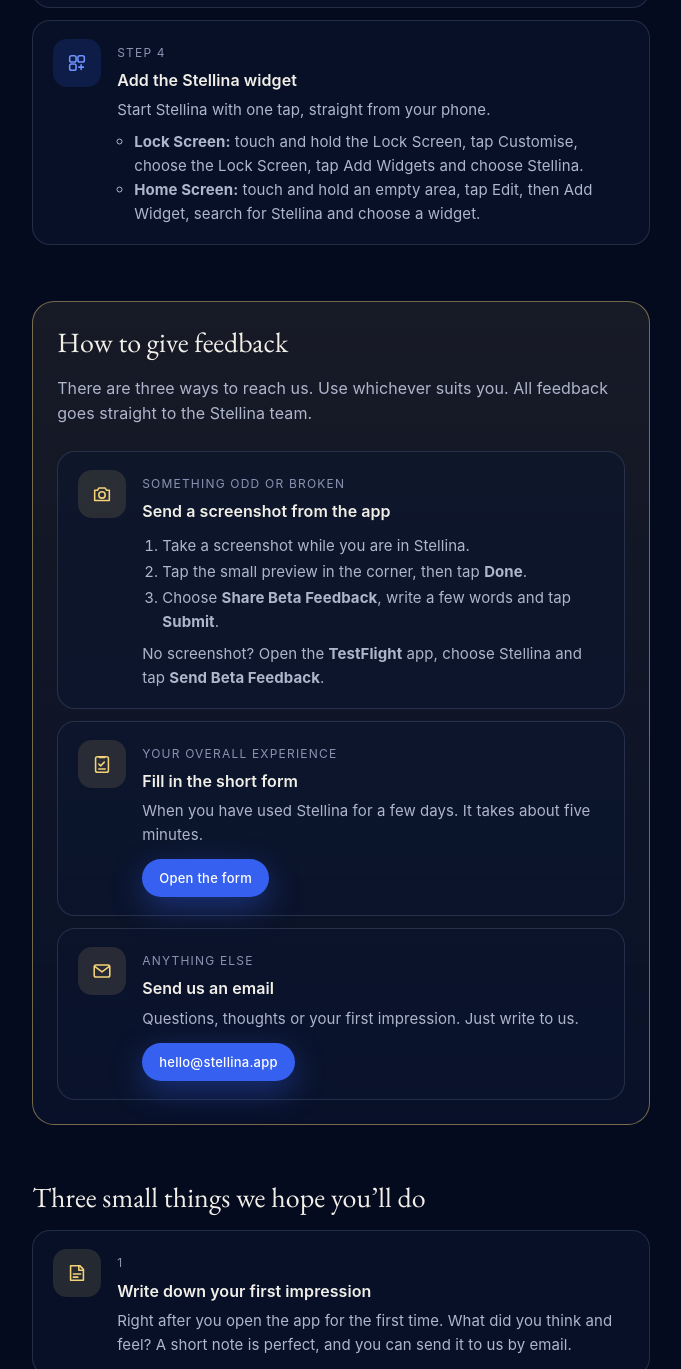
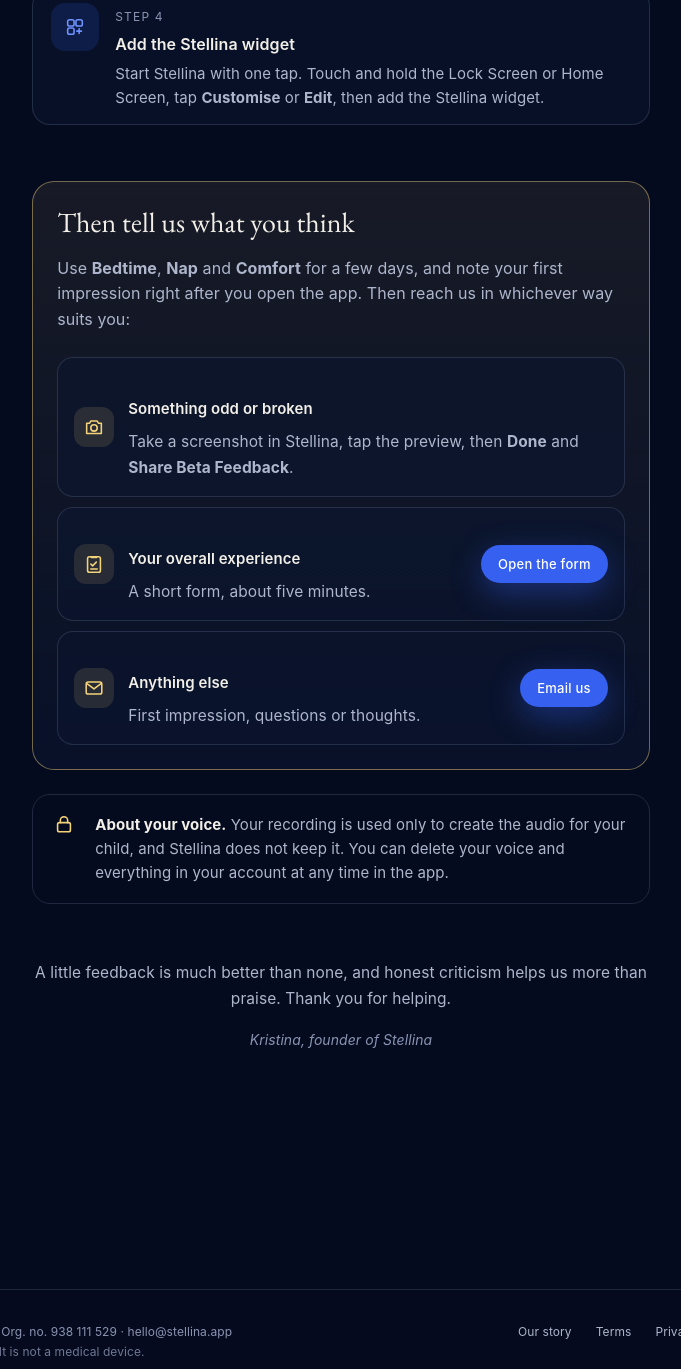
Before and after one commit to stellina-app/stellina-web, a plain HTML site: page beta/index.html in a window 1280 px wide. Shown: the part 1215-2584 px from the top of the page, without its empty margins (299-980 px from the left). Drawn offline with Linux system fonts and the light colour scheme.

Commit message:
Beta page: shorter, one combined feedback section, compact cards
Co-Authored-By: Claude Opus 5.5 <noreply@anthropic.com>
Claude-Session: https://claude.ai/code/session_01DMEVQCKyhoMwHgF2iyuCgq

```diff
--- a/beta/index.html
+++ b/beta/index.html
@@ -275,6 +275,16 @@
   .bt-fb ol.bt-how li { margin: 2px 0; }
   .bt-jump { display: inline-flex; align-items: center; gap: 8px; margin-top: var(--space-5); color: var(--star); font-weight: 600; font-size: 15px; text-decoration: none; }
   .bt-jump:hover { text-decoration: underline; }
+  .beta ul.bt-ways { padding-left: 0; margin-left: 0; }
+  .bt-ways { list-style: none; margin: 0; padding: 0; display: grid; gap: 10px; }
+  .bt-ways li { display: grid; grid-template-columns: 40px 1fr auto; gap: 14px; align-items: center; padding: 14px 16px; border: 1px solid var(--line); border-radius: 16px; background: rgba(11, 22, 49, .55); }
+  .bt-ways .bt-ico { width: 40px; height: 40px; border-radius: 12px; display: grid; place-items: center; background: rgba(244, 210, 122, .12); color: var(--star); }
+  .bt-ways h3 { margin: 0 0 2px; font-size: 16px; font-weight: 600; color: var(--ink); }
+  .bt-ways p { margin: 0; color: var(--ink-muted); font-size: 15px; line-height: 1.5; }
+  .bt-ways .btn { white-space: nowrap; border-radius: 999px; }
+  @media (max-width: 560px) { .bt-ways li { grid-template-columns: 40px 1fr; } .bt-ways .btn { grid-column: 2; justify-self: start; } .bt-fb { padding: 18px; } }
+  .bt-step { padding: 14px 18px !important; }
+  .bt-step .btn { margin-top: 8px !important; }
 </style>
 <style>
   .doc { max-width: 720px; margin: 0 auto; padding-block: clamp(40px, 7vw, 88px) var(--space-8); }
@@ -415,29 +425,22 @@ document.addEventListener('DOMContentLoaded', function () {
 <li class="bt-step"><span class="bt-ico"><svg width="22" height="22" viewBox="0 0 24 24" fill="none" stroke="currentColor" stroke-width="1.7" stroke-linecap="round" stroke-linejoin="round" aria-hidden="true"><path d="M12 4v11"/><path d="m7 10 5 5 5-5"/><path d="M5 20h14"/></svg></span><div><span class="bt-n">Step 1</span><h3>Download TestFlight</h3><p>TestFlight is Apple’s own app for testing new apps before they launch.</p><a class="btn btn-primary btn-sm" href="https://apps.apple.com/app/id899247664" target="_blank" rel="noopener">Get TestFlight</a></div></li>
 <li class="bt-step"><span class="bt-ico"><svg width="22" height="22" viewBox="0 0 24 24" fill="none" stroke="currentColor" stroke-width="1.7" stroke-linecap="round" stroke-linejoin="round" aria-hidden="true"><path d="M10 14a4 4 0 0 0 5.7 0l3-3a4 4 0 0 0-5.7-5.7l-1 1"/><path d="M14 10a4 4 0 0 0-5.7 0l-3 3a4 4 0 0 0 5.7 5.7l1-1"/></svg></span><div><span class="bt-n">Step 2</span><h3>Open the invitation on your iPhone</h3><p>Tap the button below on the iPhone you want to test on.</p><a class="btn btn-primary btn-sm" href="https://testflight.apple.com/join/Rv98fpRu" target="_blank" rel="noopener">Join the Stellina beta</a></div></li>
 <li class="bt-step"><span class="bt-ico"><svg width="22" height="22" viewBox="0 0 24 24" fill="none" stroke="currentColor" stroke-width="1.7" stroke-linecap="round" stroke-linejoin="round" aria-hidden="true"><rect x="7" y="2.5" width="10" height="19" rx="2.5"/><path d="M11 18.5h2"/></svg></span><div><span class="bt-n">Step 3</span><h3>Install and open Stellina</h3><p>Follow the steps in the app. Recording your voice takes about a minute.</p></div></li>
-<li class="bt-step"><span class="bt-ico"><svg width="22" height="22" viewBox="0 0 24 24" fill="none" stroke="currentColor" stroke-width="1.7" stroke-linecap="round" stroke-linejoin="round" aria-hidden="true"><rect x="4" y="4" width="7" height="7" rx="2"/><rect x="13" y="4" width="7" height="7" rx="2"/><rect x="4" y="13" width="7" height="7" rx="2"/><path d="M16.5 14v5M14 16.5h5"/></svg></span><div><span class="bt-n">Step 4</span><h3>Add the Stellina widget</h3><p>Start Stellina with one tap, straight from your phone.</p><ul><li><b>Lock Screen:</b> touch and hold the Lock Screen, tap Customise, choose the Lock Screen, tap Add Widgets and choose Stellina.</li><li><b>Home Screen:</b> touch and hold an empty area, tap Edit, then Add Widget, search for Stellina and choose a widget.</li></ul></div></li>
+<li class="bt-step"><span class="bt-ico"><svg width="22" height="22" viewBox="0 0 24 24" fill="none" stroke="currentColor" stroke-width="1.7" stroke-linecap="round" stroke-linejoin="round" aria-hidden="true"><rect x="4" y="4" width="7" height="7" rx="2"/><rect x="13" y="4" width="7" height="7" rx="2"/><rect x="4" y="13" width="7" height="7" rx="2"/><path d="M16.5 14v5M14 16.5h5"/></svg></span><div><span class="bt-n">Step 4</span><h3>Add the Stellina widget</h3><p>Start Stellina with one tap. Touch and hold the Lock Screen or Home Screen, tap <b>Customise</b> or <b>Edit</b>, then add the Stellina widget.</p></div></li>
 </ol>
 
 <section class="bt-fb" id="feedback">
-<h2>How to give feedback</h2>
-<p class="bt-intro">There are three ways to reach us. Use whichever suits you. All feedback goes straight to the Stellina team.</p>
-<ol class="bt-steps">
-<li class="bt-step"><span class="bt-ico gold"><svg width="22" height="22" viewBox="0 0 24 24" fill="none" stroke="currentColor" stroke-width="1.7" stroke-linecap="round" stroke-linejoin="round" aria-hidden="true"><path d="M4 8h3l1.5-2.5h7L17 8h3v11H4z"/><circle cx="12" cy="13" r="3.5"/></svg></span><div><span class="bt-n">Something odd or broken</span><h3>Send a screenshot from the app</h3><ol class="bt-how"><li>Take a screenshot while you are in Stellina.</li><li>Tap the small preview in the corner, then tap <b>Done</b>.</li><li>Choose <b>Share Beta Feedback</b>, write a few words and tap <b>Submit</b>.</li></ol><p style="margin-top:8px">No screenshot? Open the <b>TestFlight</b> app, choose Stellina and tap <b>Send Beta Feedback</b>.</p></div></li>
-<li class="bt-step"><span class="bt-ico gold"><svg width="22" height="22" viewBox="0 0 24 24" fill="none" stroke="currentColor" stroke-width="1.7" stroke-linecap="round" stroke-linejoin="round" aria-hidden="true"><path d="M9 5h6"/><rect x="5" y="4" width="14" height="17" rx="2"/><path d="m8.5 12 2 2 4-4"/><path d="M8.5 17.5h7"/></svg></span><div><span class="bt-n">Your overall experience</span><h3>Fill in the short form</h3><p>When you have used Stellina for a few days. It takes about five minutes.</p><a class="btn btn-primary btn-sm" href="https://forms.gle/GzpT92FQ7hNf4Bsv8" target="_blank" rel="noopener">Open the form</a></div></li>
-<li class="bt-step"><span class="bt-ico gold"><svg width="22" height="22" viewBox="0 0 24 24" fill="none" stroke="currentColor" stroke-width="1.7" stroke-linecap="round" stroke-linejoin="round" aria-hidden="true"><rect x="3.5" y="5.5" width="17" height="13" rx="2"/><path d="m4 7 8 6 8-6"/></svg></span><div><span class="bt-n">Anything else</span><h3>Send us an email</h3><p>Questions, thoughts or your first impression. Just write to us.</p><a class="btn btn-primary btn-sm" href="mailto:hello@stellina.app?subject=Stellina%20beta%20feedback">hello@stellina.app</a></div></li>
-</ol>
+<h2>Then tell us what you think</h2>
+<p class="bt-intro">Use <b>Bedtime</b>, <b>Nap</b> and <b>Comfort</b> for a few days, and note your first impression right after you open the app. Then reach us in whichever way suits you:</p>
+<ul class="bt-ways">
+<li><span class="bt-ico gold"><svg width="22" height="22" viewBox="0 0 24 24" fill="none" stroke="currentColor" stroke-width="1.7" stroke-linecap="round" stroke-linejoin="round" aria-hidden="true"><path d="M4 8h3l1.5-2.5h7L17 8h3v11H4z"/><circle cx="12" cy="13" r="3.5"/></svg></span><div><h3>Something odd or broken</h3><p>Take a screenshot in Stellina, tap the preview, then <b>Done</b> and <b>Share Beta Feedback</b>.</p></div></li>
+<li><span class="bt-ico gold"><svg width="22" height="22" viewBox="0 0 24 24" fill="none" stroke="currentColor" stroke-width="1.7" stroke-linecap="round" stroke-linejoin="round" aria-hidden="true"><path d="M9 5h6"/><rect x="5" y="4" width="14" height="17" rx="2"/><path d="m8.5 12 2 2 4-4"/><path d="M8.5 17.5h7"/></svg></span><div><h3>Your overall experience</h3><p>A short form, about five minutes.</p></div><a class="btn btn-primary btn-sm" href="https://forms.gle/GzpT92FQ7hNf4Bsv8" target="_blank" rel="noopener">Open the form</a></li>
+<li><span class="bt-ico gold"><svg width="22" height="22" viewBox="0 0 24 24" fill="none" stroke="currentColor" stroke-width="1.7" stroke-linecap="round" stroke-linejoin="round" aria-hidden="true"><rect x="3.5" y="5.5" width="17" height="13" rx="2"/><path d="m4 7 8 6 8-6"/></svg></span><div><h3>Anything else</h3><p>First impression, questions or thoughts.</p></div><a class="btn btn-primary btn-sm" href="mailto:hello@stellina.app?subject=Stellina%20beta%20feedback">Email us</a></li>
+</ul>
 </section>
-
-<h2>Three small things we hope you’ll do</h2>
-<ol class="bt-steps">
-<li class="bt-step"><span class="bt-ico gold"><svg width="22" height="22" viewBox="0 0 24 24" fill="none" stroke="currentColor" stroke-width="1.7" stroke-linecap="round" stroke-linejoin="round" aria-hidden="true"><path d="M5 4h10l4 4v12H5z"/><path d="M14 4v5h5"/><path d="M8 13h8M8 16.5h5"/></svg></span><div><span class="bt-n">1</span><h3>Write down your first impression</h3><p>Right after you open the app for the first time. What did you think and feel? A short note is perfect, and you can send it to us by email.</p></div></li>
-<li class="bt-step"><span class="bt-ico gold"><svg width="22" height="22" viewBox="0 0 24 24" fill="none" stroke="currentColor" stroke-width="1.7" stroke-linecap="round" stroke-linejoin="round" aria-hidden="true"><path d="M20 14.5A8 8 0 1 1 9.5 4a6.5 6.5 0 0 0 10.5 10.5Z"/></svg></span><div><span class="bt-n">2</span><h3>Use it for a few days</h3><p>Use <b>Bedtime</b> in the evening for a few nights, and try <b>Nap</b> during the day and <b>Comfort</b> when your child wakes or needs you close.</p></div></li>
-<li class="bt-step"><span class="bt-ico gold"><svg width="22" height="22" viewBox="0 0 24 24" fill="none" stroke="currentColor" stroke-width="1.7" stroke-linecap="round" stroke-linejoin="round" aria-hidden="true"><path d="M9 5h6"/><rect x="5" y="4" width="14" height="17" rx="2"/><path d="m8.5 12 2 2 4-4"/><path d="M8.5 17.5h7"/></svg></span><div><span class="bt-n">3</span><h3>Fill in the short form</h3><p>When you have used Stellina a little. It takes about five minutes. Everything else goes through the options in <a href="#feedback" style="color:var(--star)">How to give feedback</a>.</p><a class="btn btn-primary btn-sm" href="https://forms.gle/GzpT92FQ7hNf4Bsv8" target="_blank" rel="noopener">Open the form</a></div></li>
-</ol>
 
 <div class="bt-note"><svg width="22" height="22" viewBox="0 0 24 24" fill="none" stroke="currentColor" stroke-width="1.7" stroke-linecap="round" stroke-linejoin="round" aria-hidden="true"><rect x="5" y="10.5" width="14" height="10" rx="2"/><path d="M8 10.5V8a4 4 0 0 1 8 0v2.5"/></svg><div><b>About your voice.</b> Your recording is used only to create the audio for your child, and Stellina does not keep it. You can delete your voice and everything in your account at any time in the app.</div></div>
 
-<div class="bt-thanks"><p>If you don’t have time for everything, that is completely fine. A little is much better than nothing, and honest criticism helps us more than praise.</p><p>Thank you for helping.</p><p class="sig">Kristina, founder of Stellina</p></div>
+<div class="bt-thanks"><p>A little feedback is much better than none, and honest criticism helps us more than praise. Thank you for helping.</p><p class="sig">Kristina, founder of Stellina</p></div>
 </div></main>
   </article></main>
   <footer><div class="wrap">
```
